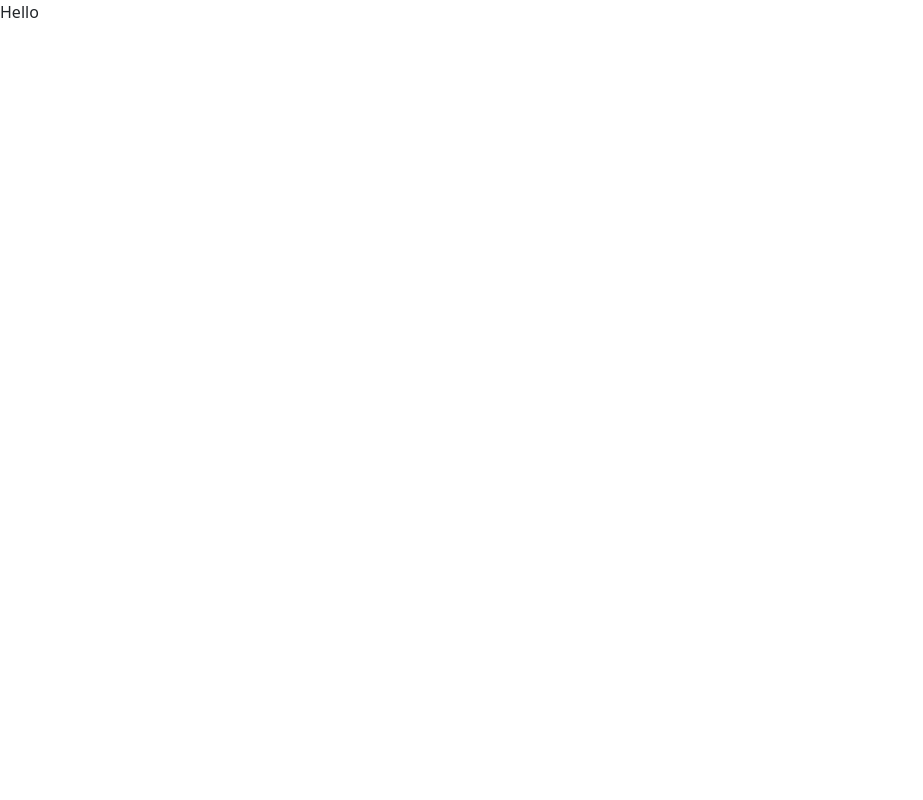
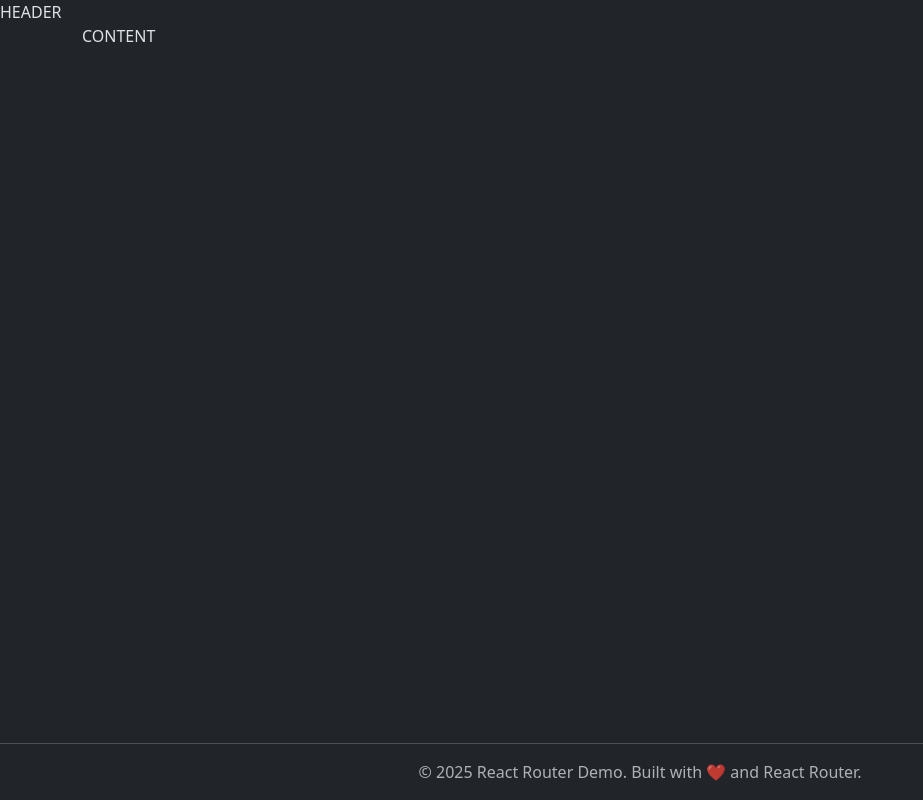
Before and after one commit to sdmule/RouteOPedia, a React (Vite) app in the folder routeopedia/: page / in a window 1280 px wide. Shown: the whole page, without its empty margins (0-923 px from the left). Built offline with nearby package versions, Linux system fonts and the light colour scheme.

Commit message:
App Component

```diff
--- a/routeopedia/index.html
+++ b/routeopedia/index.html
@@ -21,7 +21,7 @@
       href="https://cdn.jsdelivr.net/npm/bootstrap-icons@1.13.1/font/bootstrap-icons.min.css"
     />
   </head>
-  <body>
+  <body data-bs-theme="dark">
     <div id="root"></div>
     <script type="module" src="/src/main.jsx"></script>
   </body>
--- a/routeopedia/src/App.jsx
+++ b/routeopedia/src/App.jsx
@@ -1,5 +1,22 @@
 function App() {
-  return <>Hello</>;
+  return (
+    <>
+      <div className="d-flex flex-column min-vh-100">
+        HEADER
+        <main className="container flex-grow-1 d-flex flex-column">
+          CONTENT
+        </main>
+        <footer
+          className="mt-auto py-3 border-top text-center text-muted"
+          style={{ width: "100%" }}
+        >
+          <p className="mb-0">
+            © 2025 React Router Demo. Built with ❤️ and React Router.
+          </p>
+        </footer>
+      </div>
+    </>
+  );
 }
 
 export default App;
```
